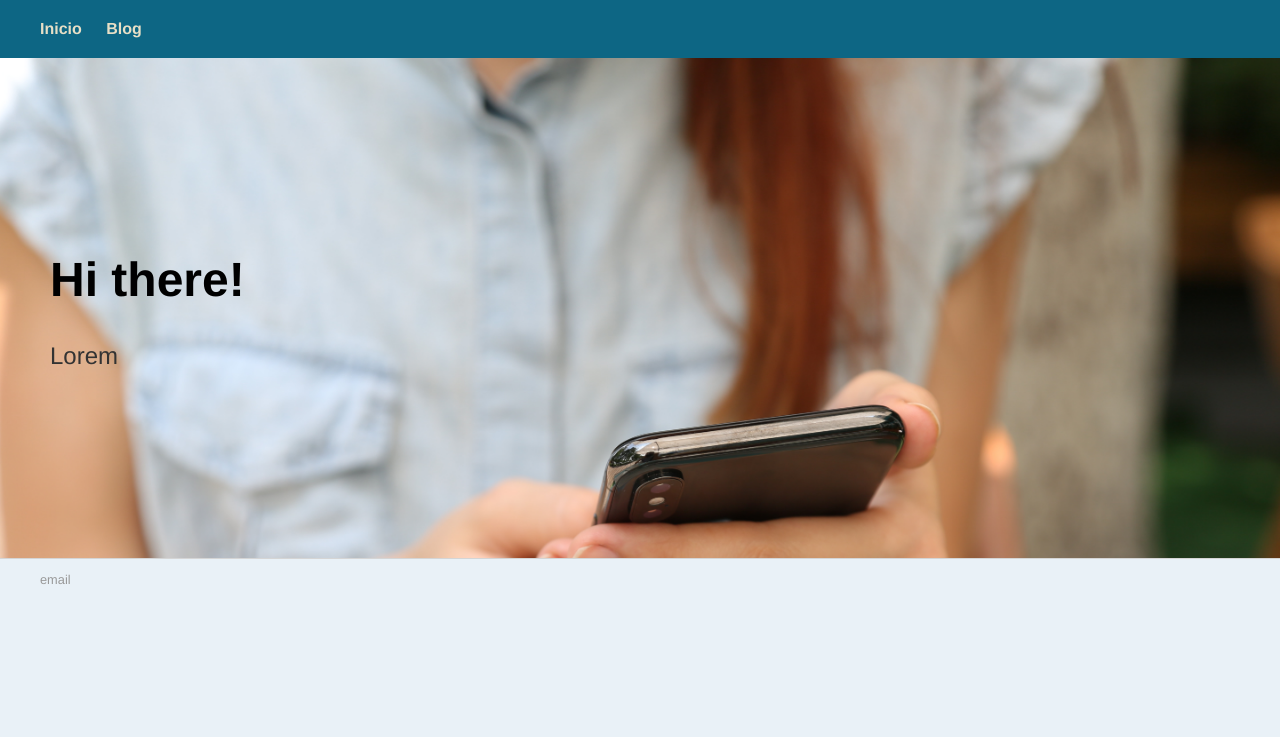
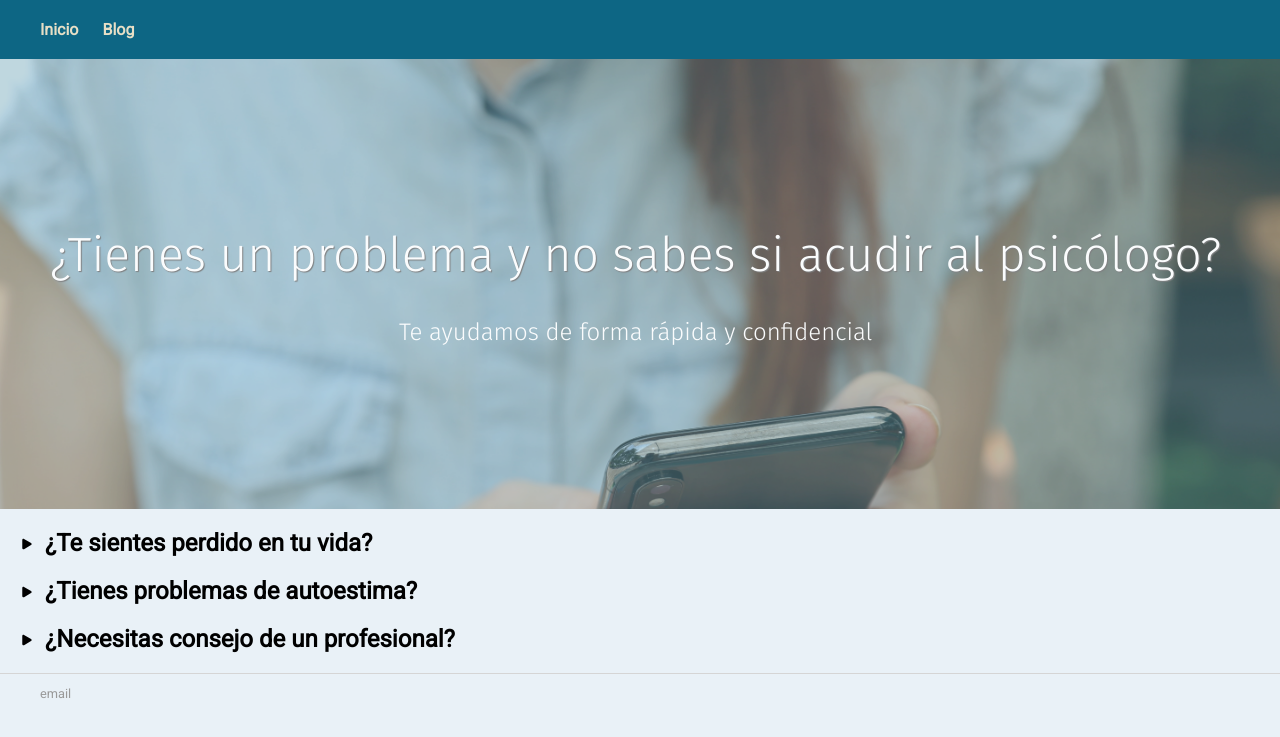
Before and after one commit to sukabal/sukabal.github.io, a Jekyll site: the page built from index.html, in a window 1280 px wide. Shown: the top 737 px of the page. Built offline with Jekyll 4.4.1, drawn with Linux system fonts in a browser that asks for light colours.

Commit message:
style: improve landing page

```diff
--- a/css/main.scss
+++ b/css/main.scss
@@ -1,25 +1,83 @@
 ---
 ---
-$font-stack: 'Helvetica', 'Arial', 'Sans-Serif';
+@import url('https://fonts.googleapis.com/css?family=Fira+Sans:300,700|Roboto');
+
+/* Fonts */
+$font-family-base: 'Roboto', sans-serif;
+$font-family-title: 'Fira Sans', sans-serif;
+
+/* Colors */
 $primary-color: #0D6684;
 $secondary-color: #0FA3B1;
 $accent-color: #D2CCA1;
 $accent-light-color: #E7DFC6;
-$grey-color: #E9F1F7;
+$white-color: white;
+$grey-color: #666;
+$grey-light-color: #E9F1F7;
 
+/* Utilities */
+.bg-primary { background-color: $primary-color; }
+.bg-secondary { background-color: $secondary-color; }
+.bg-accent { background-color: $accent-color; }
+.bg-accent-light { background-color: $accent-light-color; }
 
+/* */
 body {
   margin: 0;
-  font-family: $font-stack;
-  background-color: $grey-color;
+  font-family: $font-family-base;
+  background-color: $grey-light-color;
 }
 
+/* Main page */
 .headerImage {
   background: url(/media/background-main.jpg) 0% 0% / cover;
-  min-height: 500px;
+  min-height: 450px;
   display: flex;
   align-items: center;
+  opacity: 0.8;
+  box-shadow: inset 0 0 0 100vmax rgba($primary-color, .3);
 }
+
+.mainTitle {
+  color: $white-color;
+  font-size: 3em;
+  font-family: $font-family-title;
+  font-weight: 300;
+  text-shadow: 1px 1px 1px $grey-color;
+  text-align: center;
+}
+
+.subtitle {
+  color: $white-color;
+  font-family: $font-family-title;
+  font-weight: 300;
+  text-align: center;
+}
+
+/* */
+.band {
+  h2:before {
+    display: inline-block;
+    content: ' ';
+    background-image: url(../media/triangle.svg);
+    height: 14px;
+    width: 14px;
+    margin-left: 20px;
+    margin-right: 11px;
+  }
+
+  p {
+    margin: 0;
+    font-weight: 700;
+  }
+}
+
+/*
+.anchor:before {
+
+  width: 28px;
+}
+*/
 
 .container {
   margin: 0;
@@ -28,6 +86,8 @@ body {
 .textContainer {
   margin: auto 50px;
 }
+
+
 
 /* Navbar */
 .navbar {
@@ -67,6 +127,8 @@ a {
 a:hover {
   text-decoration: underline;
 }
+
+
 h1 {
   font-size: 3em;
   font-family:'Helvetica', 'Arial', 'Sans-Serif';
--- a/index.html
+++ b/index.html
@@ -4,9 +4,22 @@ title: Welcome
 ---
 <div class="headerImage">
   <div class="textContainer">
-    <div class="blurb">
-      <h1>Hi there!</h1>
-      <p>Lorem</p>
-    </div><!-- /.blurb -->
+    <h1 class="mainTitle">¿Tienes un problema y no sabes si acudir al psicólogo?</h1>
+    <p class="subtitle">Te ayudamos de forma rápida y confidencial</p>
   </div>
 </div>
+
+<section class="band">
+  <h2>¿Te sientes perdido en tu vida?</h2>
+  <p></p>
+</section>
+
+<section class="band">
+  <h2>¿Tienes problemas de autoestima?</h2>
+  <p></p>
+</section>
+
+<section class="band">
+  <h2>¿Necesitas consejo de un profesional?</h2>
+  <p></p>
+</section>
--- a/package.json
+++ b/package.json
@@ -10,7 +10,8 @@
     "husky": "^1.1.2"
   },
   "scripts": {
-    "test": "echo \"Error: no test specified\" && exit 1"
+    "test": "echo \"Error: no test specified\" && exit 1",
+    "serve": "bundle exec jekyll serve"
   },
   "repository": {
     "type": "git",
```
Also changed, not shown: media/triangle.svg (added).
